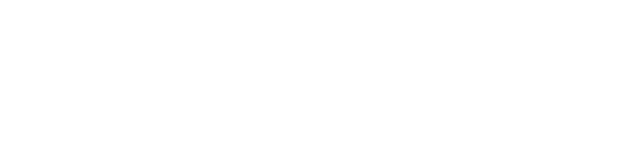
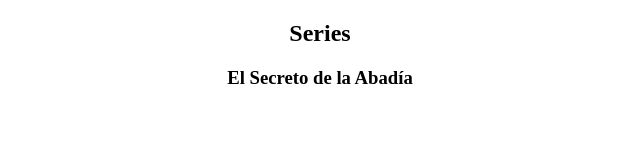
Before and after one commit to JDavidLD/Rurbrica-2-ejercicio, a plain HTML site: page index.html in a window 1280 px wide. Shown: the whole page, without its empty margins (320-960 px from the left). Drawn offline with Linux system fonts and the light colour scheme.

Commit message:
2 commit Primera serie nombre

```diff
--- a/index.html
+++ b/index.html
@@ -5,6 +5,16 @@
     <meta name="viewport" content="width=device-width, initial-scale=1.0">
     <title>Ejercicio 2</title>
 </head>
+      <center>
+             <h2>Series</h2>
+             <h3>El Secreto de la Abadía</p>
+
+
+
+
+
+
+      </center>
 <body>
 
 </body>
```
